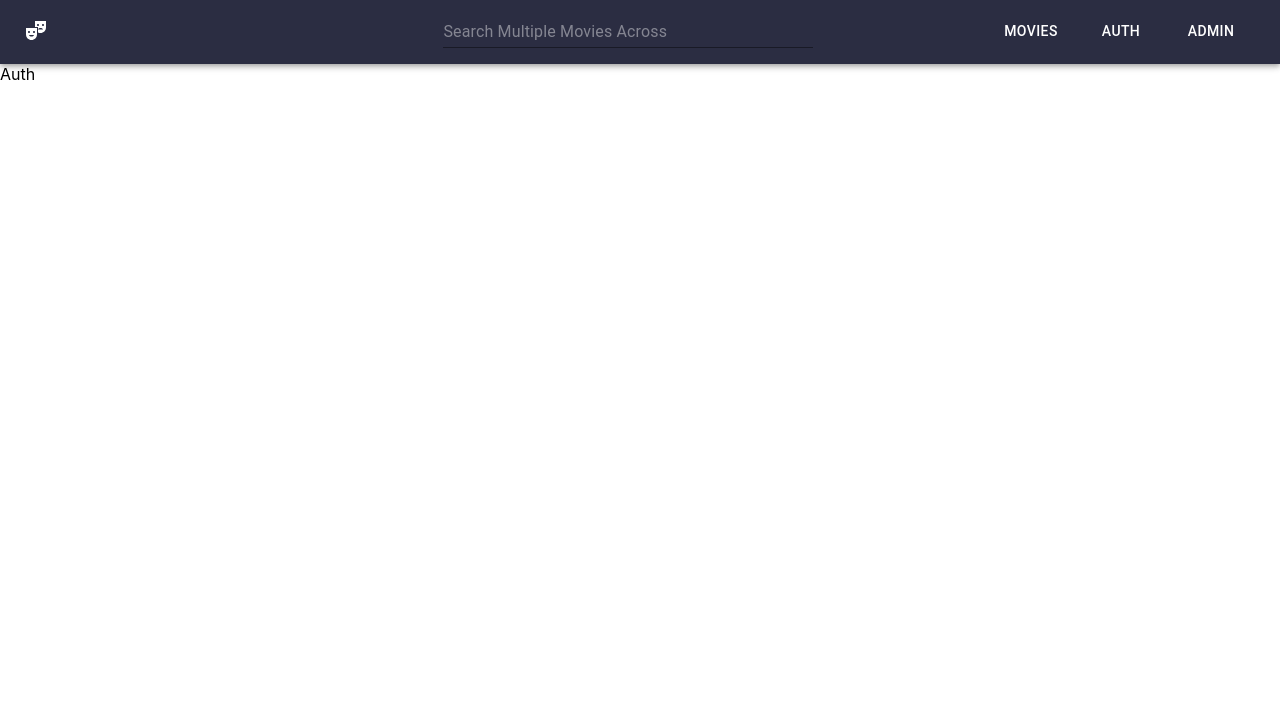
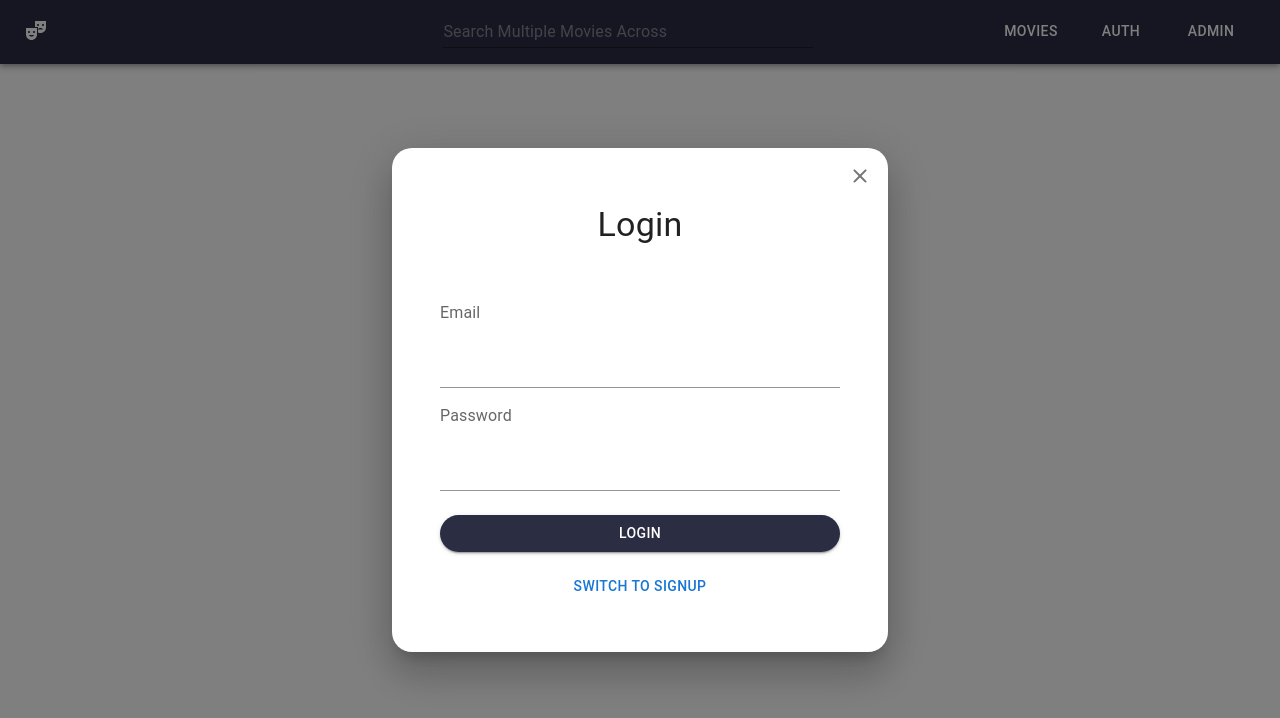
Before and after one commit to hS71Ru/Movie_Booking_App, a React (Create React App) app in the folder frontend/: page /auth in a window 1280 px wide. Shown: the top 718 px of the page. Built offline with nearby package versions, Linux system fonts and the light colour scheme; no server answers.

Commit message:
Auth & Admin Form

```diff
--- a/frontend/src/Api-helpers/api-helpers.js
+++ b/frontend/src/Api-helpers/api-helpers.js
@@ -1,9 +1,9 @@
 import axios from 'axios'
 
 export const getAllMovie = async() => {
-    const res=await axios.get("movie/")
+    const res=await axios.get("movie")
     .catch((err)=> {
-    console.log(err)
+    console.log(err);
 });
 
     if(res.status!==200){
@@ -11,4 +11,122 @@ export const getAllMovie = async() => {
     }
     const data=await res.data;
     return data;
+};
+export const sendUserAuthRequest=async(data,signup)=>{
+    const res=await axios.post(`/users/${signup?"signup":"login"}`,
+    {name: signup? data.name:" ",
+    email:data.email,
+    password:data.password
+})
+    .catch((err)=> console.log(err));
+    if(res.status!==200 && res.status!==201){
+    console.log("Unexpected error occured");
 }
+    const resData=await res.data;
+    return resData;
+}
+
+export const sendAdminAuthRequest = async (data) => {
+    const res = await axios.post("/admin/login", {
+        email: data.email,
+        password: data.password
+    }).catch((err) => console.log(err))
+
+    if(res.status !== 200) {
+        return console.log("Unexpected error occurred.")
+    }
+    const resData = await res.data;
+    return resData;
+}
+
+// export const getUserBooking = async() => {
+//     const id = localStorage.getItem('userId');
+//     const res = await axios.get(`/users/bookings/${id}`)
+//     .catch((err)=>console.log(err));
+//     if (res.status !== 201) {
+//         return console.log("Unexpected error")
+//     }
+//     const resData = await res.data;
+//     console.log(resData);
+//     return resData;
+// }
+
+// export const getMoviedetails=async(id)=>{
+//     const res=await axios.get(`/movies/${id}`).catch((err)=>{console.log(err)})
+//     if(res.status!==200)
+//     {
+//      return console.log("unexpected error")
+//     }
+//     const resData=await res.data;
+//     return resData;
+//  };
+// export const newBooking=async(data)=>{
+//     const res=await axios.post('/booking',{
+//         movie:data.movie,
+//         seatNumber:data.seatNumber,
+//         date:data.date,
+//         user:localStorage.getItem("userId")
+//     })
+//     .catch((err)=>{console.log(err)});
+//     console.log(data,localStorage.getItem("userId"));
+//     if(res.status!==201)
+//     {
+//         return console.log("unexpected error")
+//     }
+//     const resdata=await res.data;
+//     return resdata;
+//  }
+
+//  export const deleteBooking=async(id)=>{
+//     const res=await axios.delete(`/booking/${id}`).catch((err)=>{
+//         console.log(err);
+//     })
+//     if(res.status!==200)
+//     {
+//         console.log("unexpected error");
+//     }
+//     const resData= await res.data;
+//     return resData;
+// }
+// export const getUserDetails =async()=>{
+//     const id = localStorage.getItem("userId");
+
+//     const res = await axios.get(`/users/${id}`)
+//     .catch((err) => console.log(err));
+
+//     if (res.status !== 200) {
+//      return console.log("Unexpected Error");
+//     }
+//     const respData = await res.data;
+//     console.log(respData);
+//     return respData;
+// }
+// export const addMovie = async (data) => {
+//     const res=await axios.post('/movies/add',{
+//         title:data.title,
+//         description:data.description,
+//         releaseDate:data.releaseDate,
+//         posterUrl:data.posterUrl,
+//         actors:data.actors,
+//         admin:localStorage.getItem('adminId'),
+//     },{
+//         headers:{
+//             Authorization: `Bearer ${localStorage.getItem("token")}`
+//         }
+//     }).catch((err)=>console.log(err))
+//     if (res.status !== 201) {
+//                 return console.log("Unexpected Error");
+//             }
+//             const resData = await res.data;
+//             return resData;
+// }
+// export const getAdminById = async () => {
+//     const adminId = localStorage.getItem("adminId");
+//     const res = await axios.get(`/admin/${adminId}`)
+//     .catch(err => console.log(err));
+//     if (res.status !== 200) {
+//         return console.log("Unexpected Error");
+//     }
+//     const resData = await res.data;
+//     return resData;
+// }
--- a/frontend/src/components/Admin/Admin.js
+++ b/frontend/src/components/Admin/Admin.js
@@ -1,8 +1,28 @@
 import React from 'react'
+import AuthForm from '../Auth/AuthForm'
+import { sendAdminAuthRequest } from '../../Api-helpers/api-helpers';
 
-const Admin = () => {
-  return (
-    <div>Admin</div>
+//import { useDispatch } from 'react-redux';
+//import { adminActions } from '../../store';
+
+  const Admin = () => {
+//   const dispatch = useDispatch();
+//   const onResReceived = (data) =>{
+//     console.log(data);
+//     dispatch(adminActions.login())
+//     localStorage.setItem("adminId", data.id)
+//     localStorage.setItem("token", data.token)
+//   }
+  const getData = (data) => {
+      console.log("Admin", data);
+    sendAdminAuthRequest(data.inputs)
+    .then((res)=> console.log(res))
+    .catch((err) => console.log(err))
+  }
+return (
+    <div>
+      <AuthForm onSubmit={getData} isAdmin={true}/>
+    </div>
   )
 }
 
--- a/frontend/src/components/Auth/Auth.js
+++ b/frontend/src/components/Auth/Auth.js
@@ -1,8 +1,25 @@
 import React from 'react'
+import AuthForm from './AuthForm';
+import { sendUserAuthRequest } from '../../Api-helpers/api-helpers';
+
+
 
 const Auth = () => {
+// const dispatch = useDispatch();
+// const onResReceived = (data) =>{
+//     console.log(data);
+//     dispatch(userAction.login())
+//     localStorage.setItem("userId", data.id)  }
+const getData = (data) => {
+        console.log("Auth",data)
+    sendUserAuthRequest(data.inputs, data.signup)
+    .then((res)=>console.log(res))
+    .catch((err) => {console.log(err)});
+    }
     return (
-        <div>Auth</div>
+    <div>
+        <AuthForm onSubmit={getData} isAdmin={false}/>
+    </div>
     )
 }
 
--- /dev/null
+++ b/frontend/src/components/Auth/AuthForm.js
@@ -0,0 +1,74 @@
+import { Box, Button, Dialog, FormLabel, IconButton, TextField, Typography } from '@mui/material'
+import React, { useState } from 'react'
+import ClearRoundedIcon from '@mui/icons-material/ClearRounded';
+import { useNavigate } from 'react-router-dom';
+
+const labelStyle = {mt:1, mb:2}
+
+const AuthForm = ({onSubmit, isAdmin}) => {
+
+    const navigate = useNavigate();
+    const crossHandler = () => {
+        navigate("/")
+    }
+
+    const [inputs, setinputs] = useState({
+        name: '',
+        email: '',
+        password: ''
+    });
+    const [isSignup, setisSignup] = useState(false);
+    const handleChange = (e) => {
+        setinputs((prevState)=>({
+            ...prevState,
+            [e.target.name]: e.target.value,
+            //[e.target.email]: e.target.email,
+            //[e.target.password]: e.target.password
+        }))
+    }
+    const handleSubmit = (e) => {
+        e.preventDefault();
+        onSubmit({inputs, signup: isAdmin?false:isSignup});
+    }
+
+    return (
+    <Dialog PaperProps={{style:{borderRadius:20}}} open={true}>
+        <Box sx={{ ml:'auto', padding:1 }}>
+            <IconButton onClick={crossHandler}>
+            <ClearRoundedIcon />
+            </IconButton>
+        </Box>
+        <Typography variant='h4' textAlign={'center'} >
+            {isSignup?"Signup":"Login"}
+        </Typography>
+        <form onSubmit={handleSubmit}>
+            <Box padding={6} display={'flex'} justifyContent={'center'} flexDirection={'column'} width={400} margin={'auto'} alignContent={'center'}>
+
+                { !isAdmin && isSignup && (
+                    <>
+                    <FormLabel sx={labelStyle}>Name</FormLabel>
+                <TextField value={inputs.name} onChange={handleChange} variant='standard' margin='normal' type={'name'} name='name' />
+                </>
+                )}
+
+                <FormLabel sx={labelStyle}>Email</FormLabel>
+                <TextField value={inputs.email} onChange={handleChange} variant='standard' margin='normal' type={'email'} name='email' />
+
+                <FormLabel sx={labelStyle}>Password</FormLabel>
+                <TextField value={inputs.password} onChange={handleChange} variant='standard' margin='normal' type={'password'} name='password' />
+
+                <Button sx={{ mt:2, borderRadius:10, bgcolor:"#2b2d42"}} type='submit' fullWidth variant='contained'>
+                    {isSignup?"Signup":"Login"}
+                </Button>
+
+                { !isAdmin &&
+                    (<Button onClick={() => setisSignup(!isSignup)} sx={{ mt:2, borderRadius:10}} fullWidth >
+                    Switch to {isSignup?"Login":"Signup"}
+                </Button>)}
+            </Box>
+        </form>
+    </Dialog>
+    )
+}
+
+export default AuthForm
--- a/frontend/src/components/Header.js
+++ b/frontend/src/components/Header.js
@@ -1,7 +1,8 @@
 import React,{useEffect, useState} from 'react'
-import {AppBar, Autocomplete,Box,Link,Tab,Tabs,TextField,Toolbar} from '@mui/material'
+import {AppBar, Autocomplete,Box,Tab,Tabs,TextField,Toolbar} from '@mui/material'
 import TheaterComedyIcon from '@mui/icons-material/TheaterComedy';
 import { getAllMovie } from '../Api-helpers/api-helpers';
+import {Link} from 'react-router-dom';
 
 
 const Header = () =>{
--- a/frontend/src/components/Homepage.js
+++ b/frontend/src/components/Homepage.js
@@ -14,7 +14,7 @@ const Homepage = () => {
 return (
         <Box width={'100%'} height={'100%'} margin={"auto"} marginTop={2}>
           <Box margin={"auto"} width={'70%'} height={'40vh'} padding={2}>
-          <img src="https://www.livemint.com/lm-img/img/2023/05/06/1600x900/Jawan_1683388338951_1683388339123.jpg" alt='' width={"100%"} height={"100%"} />
+          <img src="https://i0.wp.com/www.newsbugz.com/wp-content/uploads/2020/12/salaar-movie-1.jpg?resize=700%2C225&ssl=1" alt='' width={"100%"} height={"100%"} />
 
           </Box>
           <Box padding={5} margin="auto">
--- a/frontend/src/components/Movies/Movies.js
+++ b/frontend/src/components/Movies/Movies.js
@@ -1,4 +1,5 @@
-import { Box,Typography } from '@mui/material'
+import { Typography } from '@mui/material'
+import { Box } from '@mui/system'
 import React, { useEffect, useState } from 'react'
 import MovieItem from './MovieItem'
 import { getAllMovie } from '../../Api-helpers/api-helpers'
--- a/frontend/src/index.js
+++ b/frontend/src/index.js
@@ -3,9 +3,11 @@ import ReactDOM from 'react-dom/client';
 import './index.css';
 import App from './App';
 import { BrowserRouter} from 'react-router-dom'
+import axios from 'axios';
 
 
 const root = ReactDOM.createRoot(document.getElementById('root'));
+axios.default.baseURL="http://localhost:3500/"
 root.render(
   <React.StrictMode>
       <BrowserRouter>
```
Also changed, not shown: frontend/src/components/Auth/AdminAuth.js (added, +14 -0 lines), 2 other files (tests, documents, lock files or other folders).
